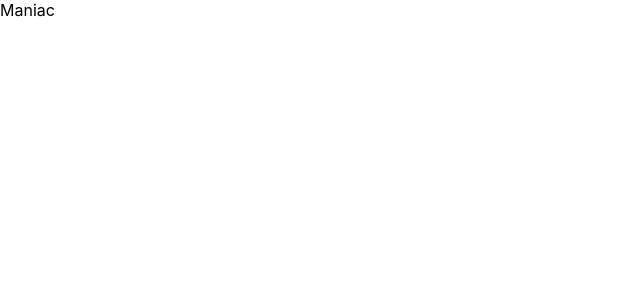
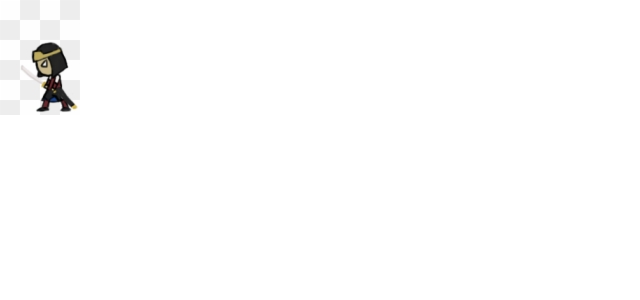
Before and after one commit to suttonau/maniac-shaka, a React (Create React App) app: page / in a window 1280 px wide. Shown: the top 300 px of the page, without its empty margins (0-640 px from the left). Built offline with nearby package versions, Linux system fonts and the light colour scheme.

Commit message:
loading character on the screen

```diff
--- a/src/features/player/index.js
+++ b/src/features/player/index.js
@@ -1,9 +1,27 @@
 import React from 'react'
+import { connect } from 'react-redux'
+import walkSprite from './player-walk.png'
 
 function Player (props) {
   return (
-    <div>Maniac</div>
+    <div
+      style={{
+        position: 'relative',
+        top: props.position[1],
+        left: props.position[0],
+        backgroundImage: `url(${walkSprite})`,
+        backgroundPosition: '0 0',
+        width: '80px',
+        height: '115px'
+      }}
+    />
   )
 }
 
-export default Player
+function mapStateToProps (state) {
+  return {
+    ...state.player
+  }
+}
+
+export default connect(mapStateToProps)(Player)
```
Also changed, not shown: src/features/player/player-walk.png (added).
